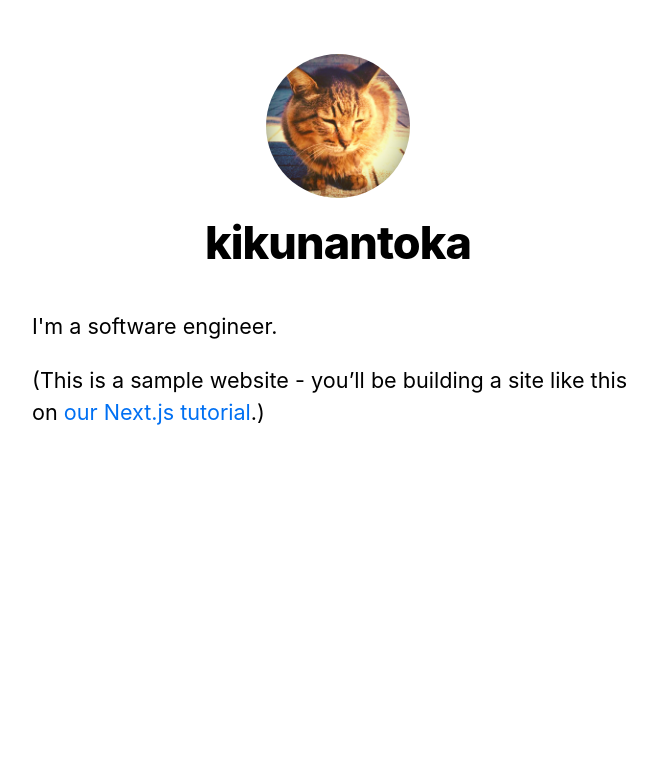
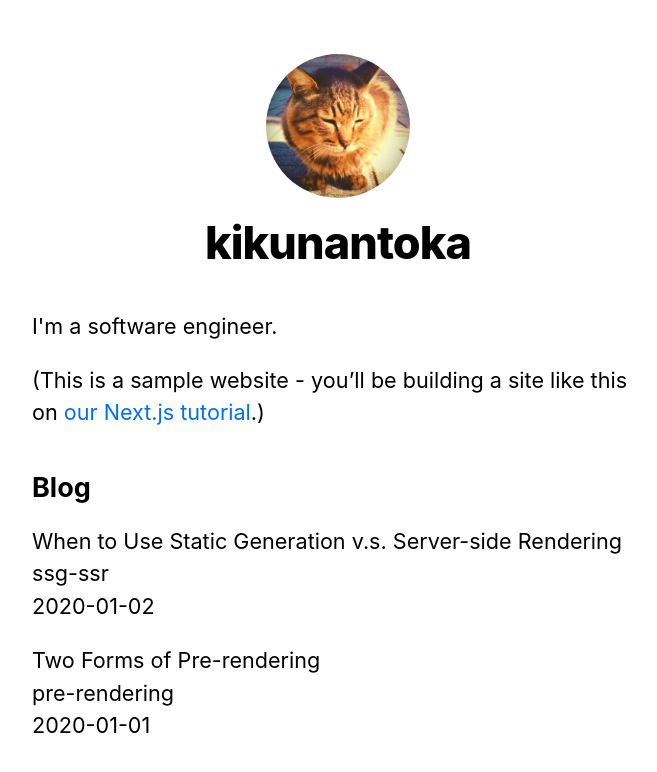
Before and after one commit to kikunantoka/nextjs-tutorial, a Next.js app: page / in a window 1280 px wide. Shown: the top 772 px of the page, without its empty margins (302-959 px from the left). Built offline with nearby package versions, Linux system fonts and the light colour scheme.

Commit message:
Add handling posts data

```diff
--- /dev/null
+++ b/lib/posts.js
@@ -0,0 +1,35 @@
+import fs from "fs";
+import matter from "gray-matter";
+import path from "path";
+
+const postsDirectory = path.join(process.cwd(), "posts");
+
+export function getSortedPostsData() {
+  // /posts　配下のファイル名を取得する
+  const fileNames = fs.readdirSync(postsDirectory);
+  const allPostsData = fileNames.map((fileName) => {
+    // id を取得するためにファイル名から ".md" を削除する
+    const id = fileName.replace(/\.md$/, "");
+
+    // マークダウンファイルを文字列として読み取る
+    const fullPath = path.join(postsDirectory, fileName);
+    const fileContents = fs.readFileSync(fullPath, "utf8");
+
+    // 投稿のメタデータ部分を解析するために gray-matter を使う
+    const matterResult = matter(fileContents);
+
+    // データを id と合わせる
+    return {
+      id,
+      ...matterResult.data,
+    };
+  });
+  // 投稿を日付でソートする
+  return allPostsData.sort((a, b) => {
+    if (a.date < b.date) {
+      return 1;
+    } else {
+      return -1;
+    }
+  });
+}
--- a/package.json
+++ b/package.json
@@ -8,6 +8,7 @@
     "start": "next start"
   },
   "dependencies": {
+    "gray-matter": "^4.0.2",
     "next": "^10.0.0",
     "react": "16.13.1",
     "react-dom": "16.13.1"
--- a/pages/index.js
+++ b/pages/index.js
@@ -1,8 +1,9 @@
 import Head from "next/head";
 import Layout, { siteTitle } from "../components/layout";
+import { getSortedPostsData } from "../lib/posts";
 import utilStyles from "../styles/utils.module.css";
 
-export default function Home() {
+export default function Home({ allPostsData }) {
   return (
     <Layout home>
       <Head>
@@ -15,6 +16,29 @@ export default function Home() {
           <a href="https://nextjs.org/learn">our Next.js tutorial</a>.)
         </p>
       </section>
+      <section className={`${utilStyles.headingMd} ${utilStyles.padding1px}`}>
+        <h2 className={utilStyles.headingLg}>Blog</h2>
+        <ul className={utilStyles.list}>
+          {allPostsData.map(({ id, date, title }) => (
+            <li className={utilStyles.listItem} key={id}>
+              {title}
+              <br />
+              {id}
+              <br />
+              {date}
+            </li>
+          ))}
+        </ul>
+      </section>
     </Layout>
   );
 }
+
+export async function getStaticProps() {
+  const allPostsData = getSortedPostsData();
+  return {
+    props: {
+      allPostsData,
+    },
+  };
+}
--- /dev/null
+++ b/posts/pre-rendering.md
@@ -0,0 +1,11 @@
+---
+title: 'Two Forms of Pre-rendering'
+date: '2020-01-01'
+---
+
+Next.js has two forms of pre-rendering: **Static Generation** and **Server-side Rendering**. The difference is in **when** it generates the HTML for a page.
+
+- **Static Generation** is the pre-rendering method that generates the HTML at **build time**. The pre-rendered HTML is then _reused_ on each request.
+- **Server-side Rendering** is the pre-rendering method that generates the HTML on **each request**.
+
+Importantly, Next.js lets you **choose** which pre-rendering form to use for each page. You can create a "hybrid" Next.js app by using Static Generation for most pages and using Server-side Rendering for others.
--- /dev/null
+++ b/posts/ssg-ssr.md
@@ -0,0 +1,19 @@
+---
+title: 'When to Use Static Generation v.s. Server-side Rendering'
+date: '2020-01-02'
+---
+
+We recommend using **Static Generation** (with and without data) whenever possible because your page can be built once and served by CDN, which makes it much faster than having a server render the page on every request.
+
+You can use Static Generation for many types of pages, including:
+
+- Marketing pages
+- Blog posts
+- E-commerce product listings
+- Help and documentation
+
+You should ask yourself: "Can I pre-render this page **ahead** of a user's request?" If the answer is yes, then you should choose Static Generation.
+
+On the other hand, Static Generation is **not** a good idea if you cannot pre-render a page ahead of a user's request. Maybe your page shows frequently updated data, and the page content changes on every request.
+
+In that case, you can use **Server-Side Rendering**. It will be slower, but the pre-rendered page will always be up-to-date. Or you can skip pre-rendering and use client-side JavaScript to populate data.
```
Also changed, not shown: 1 other file (tests, documents, lock files or other folders).
